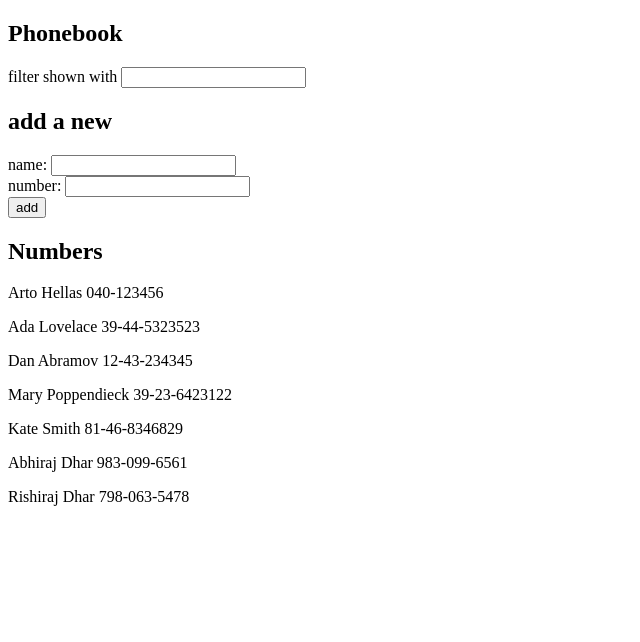
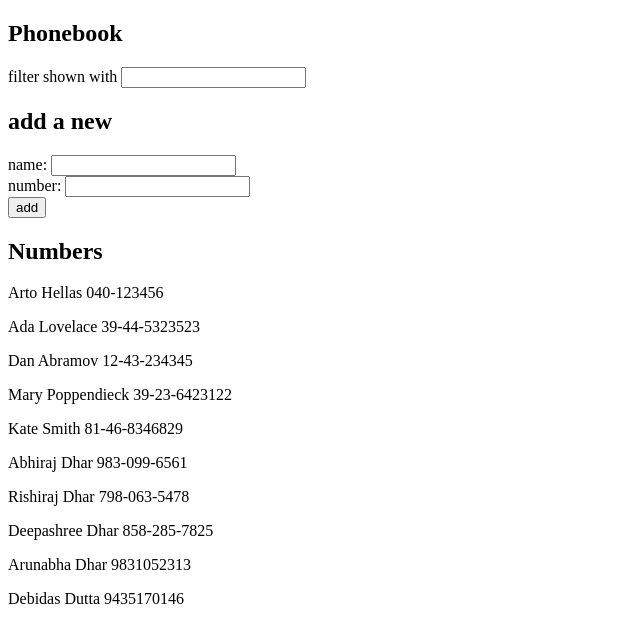
Before and after one commit to rishiraj-dhar/full-stack-open-2021, a React (Create React App) app in the folder part2/phonebook/: page / in a window 1280 px wide. Shown: the top 642 px of the page, without its empty margins (0-640 px from the left). Built offline with nearby package versions, Linux system fonts and the light colour scheme; data requests are answered from the project's data file.

Commit message:
Complete Exercise 2.16

```diff
--- a/part2/phonebook/db.json
+++ b/part2/phonebook/db.json
@@ -34,6 +34,21 @@
       "name": "Rishiraj Dhar",
       "number": "798-063-5478",
       "id": 7
+    },
+    {
+      "name": "Deepashree Dhar",
+      "number": "858-285-7825",
+      "id": 8
+    },
+    {
+      "name": "Arunabha Dhar",
+      "number": "9831052313",
+      "id": 9
+    },
+    {
+      "name": "Debidas Dutta",
+      "number": "9435170146",
+      "id": 10
     }
   ]
 }
--- a/part2/phonebook/src/App.js
+++ b/part2/phonebook/src/App.js
@@ -1,5 +1,5 @@
 import React, { useState, useEffect } from 'react';
-import axios from 'axios';
+import Phonebook from './services/Phonebook';
 
 const TextInput = ({ labelText, value, handleInput }) => {
   return (
@@ -43,9 +43,8 @@ const App = () => {
   const [nameFilter, setNameFilter] = useState('');
 
   useEffect(() => {
-    axios
-      .get('http://localhost:3001/persons')
-      .then(response => setPersons(response.data))
+    Phonebook.readContacts()
+      .then(contacts => setPersons(contacts));
   }, []);
 
   const handleNameFilterInput = (e) => {
@@ -72,13 +71,12 @@ const App = () => {
     const newPerson = {
       name: newName,
       number: newNumber,
-      id: persons.length + 1
+      id: persons[persons.length - 1].id + 1
     }
 
-    axios
-      .post('http://localhost:3001/persons', newPerson)
-      .then(response => {
-        const newPersons = persons.concat(response.data);
+    Phonebook.addContact(newPerson)
+      .then(contactData => {
+        const newPersons = persons.concat(contactData);
         setPersons(newPersons);
         setNewName('');
         setNewNumber('');
--- /dev/null
+++ b/part2/phonebook/src/services/Phonebook.js
@@ -0,0 +1,15 @@
+import axios from 'axios';
+
+const baseURL = 'http://localhost:3001/persons';
+
+const readContacts = async () => {
+    const response = await axios.get(baseURL);
+    return response.data;
+};
+
+const addContact = async (contact) => {
+    const response = await axios.post(baseURL, contact);
+    return response.data;
+};
+
+export default { readContacts, addContact };
```
